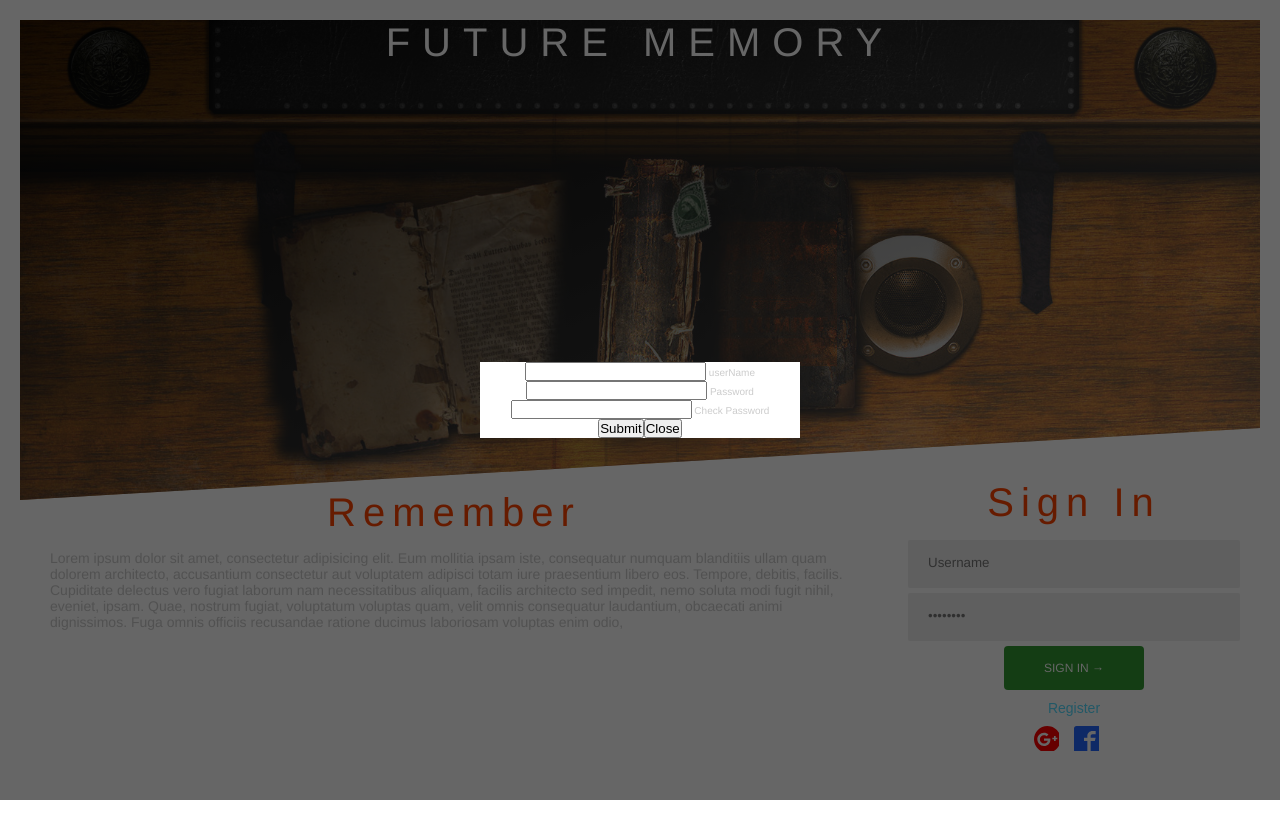
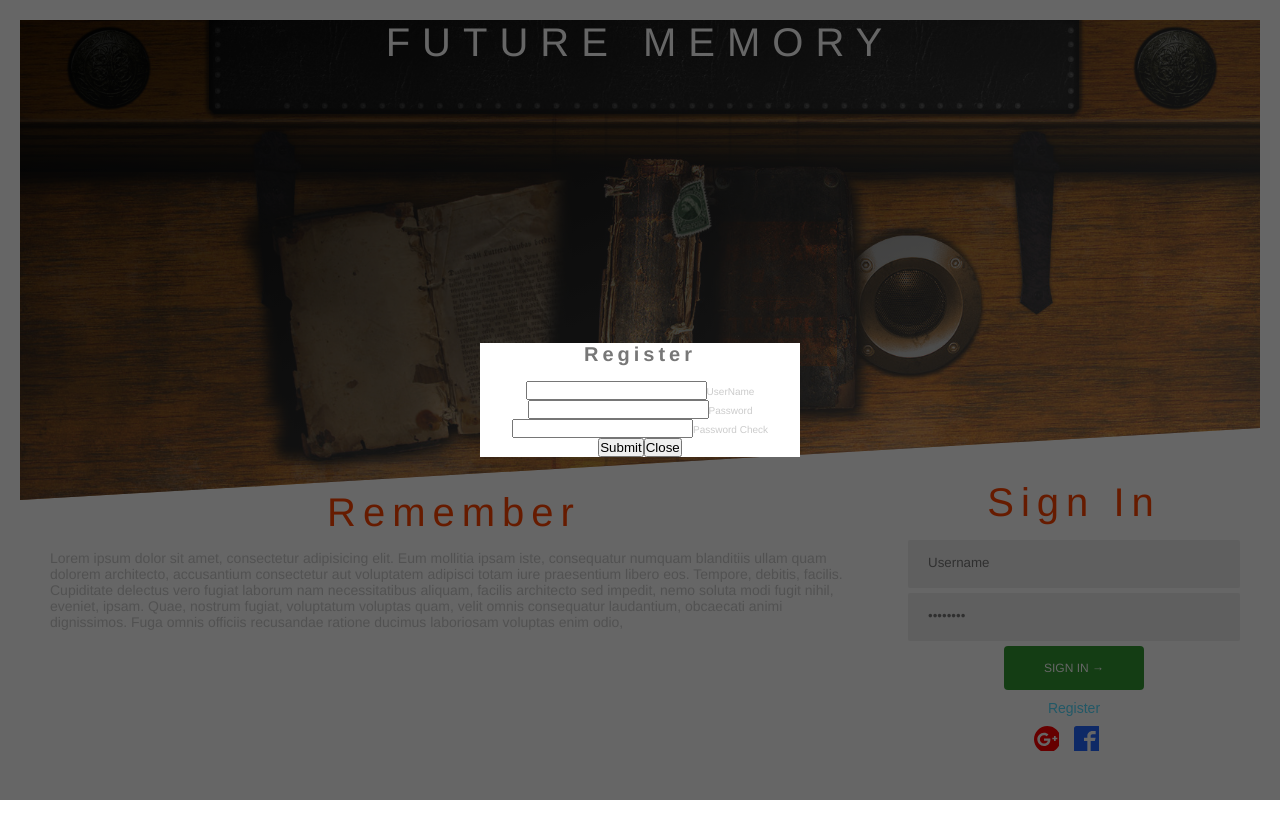
Before and after one commit to NickAMars/Remember, a React (Create React App) app in the folder client/: page / in a window 1280 px wide. Both pictures are taken after a click on the button "Register". Built offline with nearby package versions, Linux system fonts and the light colour scheme; no server answers.

Commit message:
updating the jsx className for the Register form

```diff
--- a/client/src/components/Helper/Buttons/RemoveButton.js
+++ b/client/src/components/Helper/Buttons/RemoveButton.js
@@ -7,3 +7,6 @@ export  const RemoveButton  = (props)=>{
         </svg>
   );
 };
+// <svg    version="1.1" xmlns="http://www.w3.org/2000/svg" width="20" height="20" viewBox="0 0 30 30">
+//   <path d="M29 0h-26c-1.65 0-3 1.35-3 3v26c0 1.65 1.35 3 3 3h13v-14h-4v-4h4v-2c0-3.306 2.694-6 6-6h4v4h-4c-1.1 0-2 0.9-2 2v2h6l-1 4h-5v14h9c1.65 0 3-1.35 3-3v-26c0-1.65-1.35-3-3-3z"></path>
+// </svg>
--- a/client/src/components/Helper/Form/Register.js
+++ b/client/src/components/Helper/Form/Register.js
@@ -1,5 +1,6 @@
   import React, {PureComponent } from 'react'
   // import { Link } from 'react-router-dom'
+  import {validatePsw} from  '../Validate';
   class Register extends PureComponent{
 
     constructor(props){
@@ -9,34 +10,48 @@
   UpdateUserName = (e) =>{this.setState({userName: e.target.value}); }
   Updatepwd = (e) =>{this.setState({pwd: e.target.value});}
   UpdatepwdCheck = (e) =>{this.setState({pwdCheck: e.target.value});}
-  validateUsername = (username) =>{}
-  validatePassword = (password,passwordCheck) =>{}
+
+
   onSubmit = (e) =>{
     e.preventDefault();
-    console.log( "User name :" ,this.state)
+    const {userName ,pwd, pwdCheck} =  this.state;
+    // console.log(this.state);
+    if(validatePsw(pwd,pwdCheck)){
+      // perit submit of
+      console.log( "User name :" ,userName)
+      console.log( "User pwd:" ,pwd)
+    }else{
+      console.log("validation");
+    }
 
   }
   // onSubmit={this.onSubmit}
     render(){
       return(
-          <form className="">
-            <div className="">
-              <input id="name" className="" type="text"  value={this.state.userName}  onChange={this.UpdateUserName}  maxLength="32" />
-              <label htmlFor="name"> userName</label>
+        <div className="modal__form">
+            <form className="form">
+            <div className="u-mb-sm ">
+              <h2 className="heading__quaternary">Register</h2>
             </div>
-            <div className="">
-              <input id="psw" className="" type="password" value={this.state.pwd} onChange={this.Updatepwd} />
-              <label htmlFor="psw"> Password</label>
-            </div>
-            <div className="">
-              <input id="checkpsw" className="" type="password" value={this.state.pwdCheck} onChange={this.UpdatepwdCheck} />
-              <label htmlFor="checkpsw"> Check Password</label>
-            </div>
-            <div className="">
-              <button className="" onClick = {this.onSubmit}> Submit </button>
-              <button className="" onClick= {this.props.onClose} > Close </button>
-            </div>
-          </form>
+              <div className="form__group">
+                <input id="name" className="form__input" type="text"  value={this.state.userName}  onChange={this.UpdateUserName}  maxLength="32" />
+                <label className="form__label" htmlFor="name">UserName</label>
+              </div>
+              <div className="form__group">
+                <input id="psw"  className="form__input" type="password" value={this.state.pwd} onChange={this.Updatepwd} />
+                <label className="form__label" htmlFor="psw">Password</label>
+              </div>
+              <div className="form__group">
+                <input id="checkpsw" className="form__input" type="password" value={this.state.pwdCheck} onChange={this.UpdatepwdCheck} />
+                <label className="form__label" htmlFor="checkpsw">Password Check</label>
+              </div>
+
+              <div className="form__group--btn">
+                <button className="form__btn form__btn--submit" onClick = {this.onSubmit}>Submit</button>
+                <button className="form__btn form__btn--close" onClick= {this.props.onClose} >Close</button>
+              </div>
+            </form>
+        </div>
       );
     }
 
```
